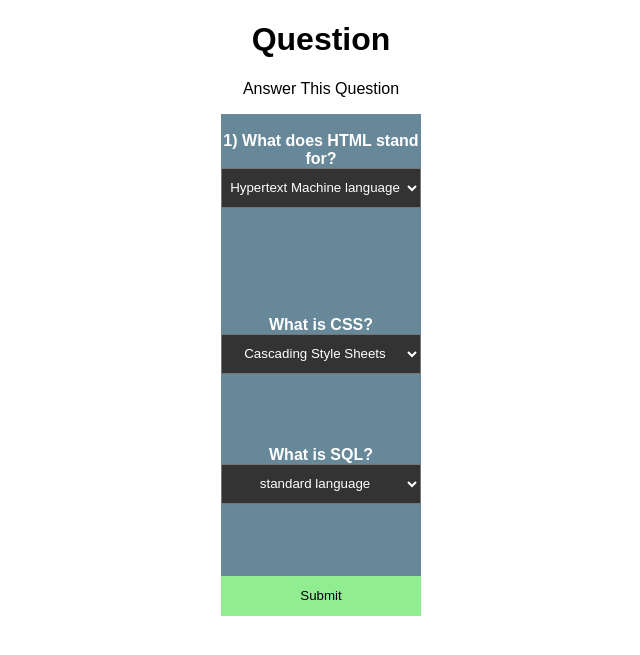
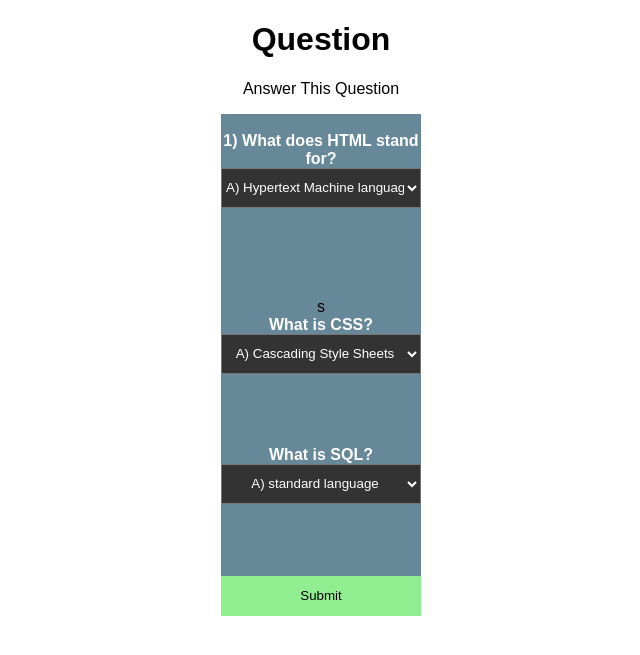
Before and after one commit to Victor-Del-Rio/WebPrgrammingFinalProject, a PHP site: page /WPFinal/loginQuestion.php in a window 1280 px wide. Shown: the top 655 px of the page, without its empty margins (319-959 px from the left). Run offline with PHP 8.4, Linux system fonts and the light colour scheme.

Commit message:
Update loginQuestion.php

```diff
--- a/loginQuestion.php
+++ b/loginQuestion.php
@@ -56,7 +56,7 @@
 .show {display: block;}
 
 
-#courses, #labs{
+#question1, #question2 , #question3{
   background-color: #333;
   margin: auto;
   width:  200px;
@@ -90,30 +90,31 @@ label, select{
     <div class="navbar">
         <div class="dropdown">
             <?php
-            echo '<form action="submit.php" method="post"><br>
-                  <label for="courses"><b> 1)  What does HTML stand for? </b></label>
-                  <select name="courses" id="courses">
-                <option class="droptext" value="ans1"> Hypertext Machine language</option>
-                  <option class="droptext" value="ans11 295"> Hyper Text Markup Language</option>
-                  <option class="droptext" value="ans111"> How to Make Lasagna </option>
-                  </select> <br> <br>  <br><br><br><br>
+            echo '<form action="submitAnswer.php" method="post"><br>
+                  <label for="question"><b> 1)  What does HTML stand for? </b></label>
+                  <select name="question1" id="question1">
+
+                <option class="droptext" value="A"> A) Hypertext Machine language</option>
+                  <option class="droptext" value="B"> B) Hyper Text Markup Language</option>
+                  <option class="droptext" value="C"> C) How to Make Lasagna </option>
+                  </select> <br> <br>  <br><br><br><br>s
                   <br> </div>
                    <br><br><br><br>
                   <div class="navbar">
                   <div class="dropdown">
-                  <label for="labs"><b> What is CSS? </b></label><br>
-                  <select name="labs" id="labs">
-                  <option class="droptext" value="ans2"> Cascading Style Sheets </option>
-                  <option class="droptext" value="ans22">  Style Sheets</option>
-                  <option class="droptext" value="ans222"> Sheets</option>
+                  <label for="question"><b> What is CSS? </b></label><br>
+                  <select name="question2" id="question2">
+                  <option class="droptext" value="A"> A)  Cascading Style Sheets </option>
+                  <option class="droptext" value="B"> B) Style Sheets</option>
+                  <option class="droptext" value="C"> C)  Sheets</option>
                   </select>  <br><br><br><br>
                   <br></div>
                    <br><br><br><br>
-                   <label for="labs"><b> What is SQL? </b></label><br>
-                  <select name="labs2" id="labs">
-                  <option class="droptext" value="lab1"> standard language </option>
-                  <option class="droptext" value="lab2"> Databases </option>
-                  <option class="droptext" value="lab3"> scripting language</option>
+                   <label for="question"><b> What is SQL? </b></label><br>
+                  <select name="question3" id="question3">
+                  <option class="droptext" value="A">  A) standard language </option>
+                  <option class="droptext" value="B"> B)  Databases </option>
+                  <option class="droptext" value="C">  C) scripting language</option>
                   </select>
                   <br></div>
                   <br><br><br><br>
@@ -123,6 +124,7 @@ label, select{
 
 
 
+
 ?>
 
     <br><br>
```
